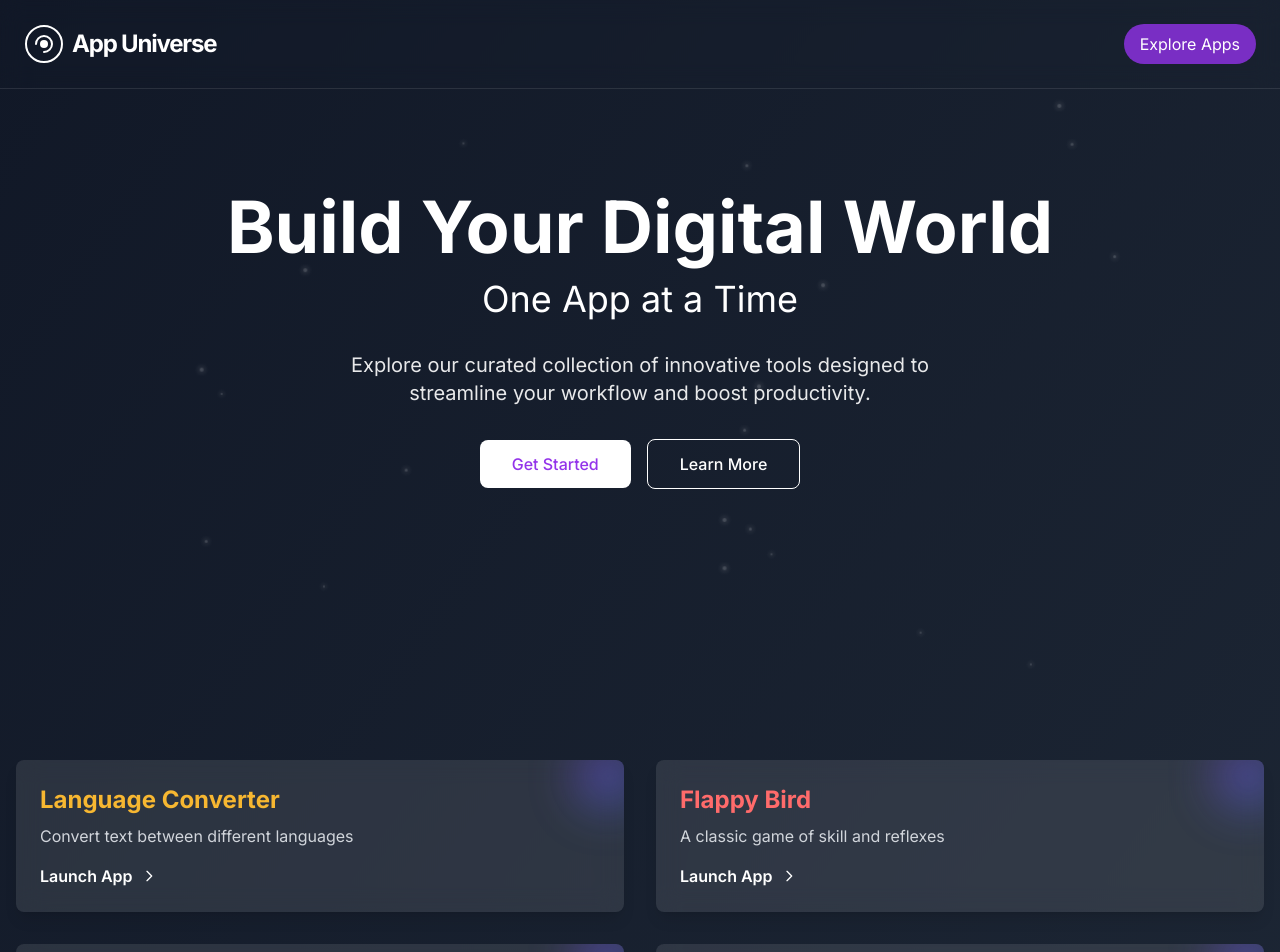
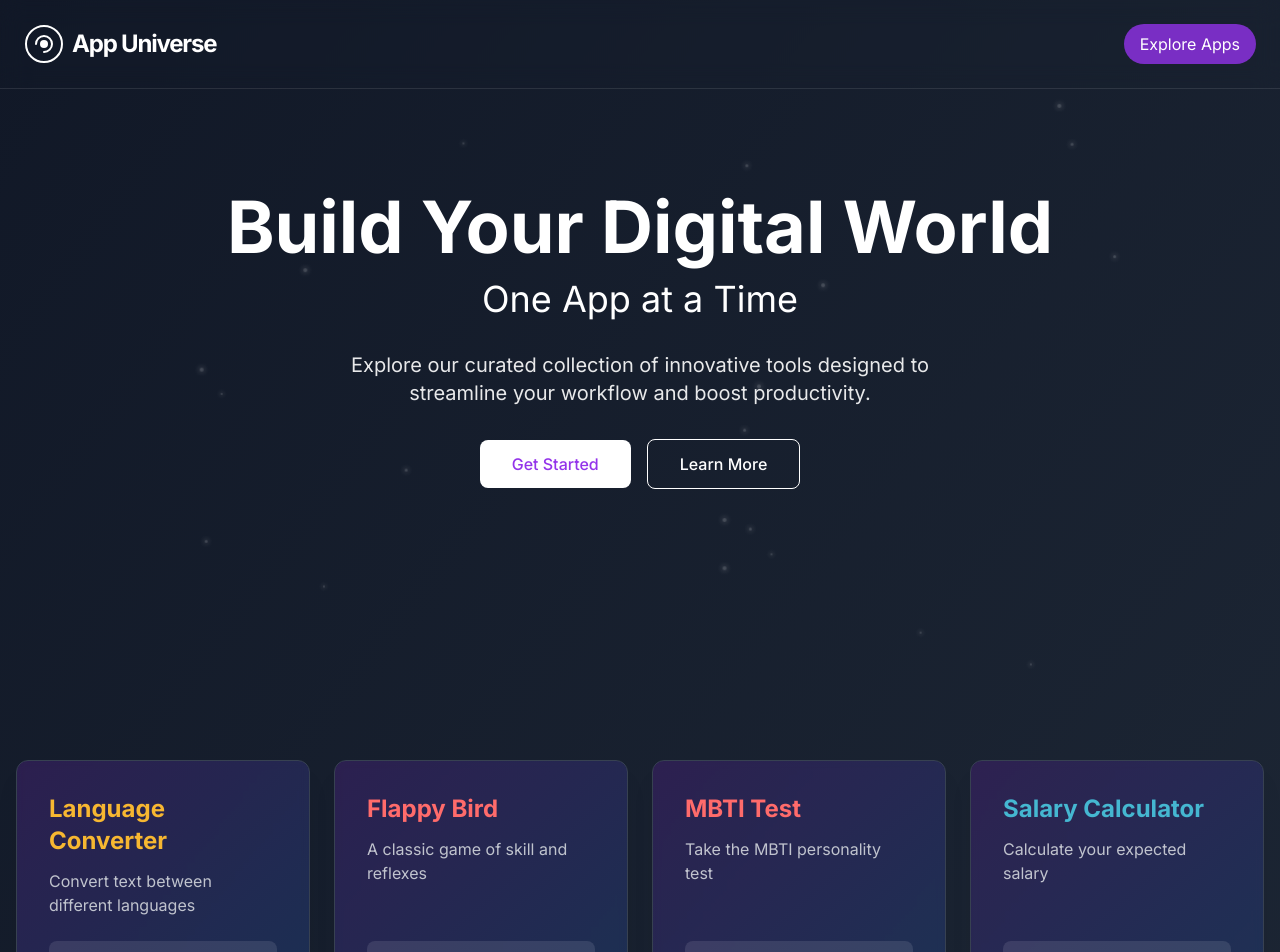
Before and after one commit to cookabc/app-universe, a Next.js app: page / in a window 1280 px wide. Shown: the top 952 px of the page. Built offline with nearby package versions, Linux system fonts and the light colour scheme.

Commit message:
refactor: Update AppGrid component layout and styles

```diff
--- a/src/components/AppGrid.tsx
+++ b/src/components/AppGrid.tsx
@@ -3,49 +3,51 @@ import { motion } from "framer-motion";
 
 export const AppGrid = ({ apps }: { apps: AppData[] }) => {
 	return (
-		<section className="grid grid-cols-1 md:grid-cols-2 gap-8 mt-20">
+		<section className="grid grid-cols-1 sm:grid-cols-2 lg:grid-cols-3 xl:grid-cols-4 gap-6 mt-20">
 			{apps.map((app, index) => (
 				<motion.div
 					key={app.name}
-					className="relative overflow-hidden rounded-lg shadow-lg backdrop-blur-md bg-white bg-opacity-10"
-					whileHover={{ scale: 1.05, rotate: 1 }}
+					className="relative overflow-hidden rounded-xl border border-gray-700 shadow-xl bg-gray-900/50 backdrop-blur-sm"
+					whileHover={{ scale: 1.02, y: -5 }}
 					initial={{ opacity: 0, y: 50 }}
 					animate={{ opacity: 1, y: 0 }}
-					transition={{ duration: 0.5, delay: index * 0.1 }}
+					transition={{ duration: 0.3, delay: index * 0.1 }}
 				>
-					<div className="p-6 h-full flex flex-col justify-between">
+					<div className="p-8 h-full flex flex-col justify-between relative z-10">
 						<div>
 							<h3
-								className="text-2xl font-bold mb-2"
+								className="text-2xl font-bold mb-3"
 								style={{ color: app.color }}
 							>
 								{app.name}
 							</h3>
-							<p className="text-gray-300">{app.description}</p>
+							<p className="text-gray-300/90">{app.description}</p>
 						</div>
 						<motion.a
 							href={app.path}
-							className="inline-flex items-center text-white font-semibold mt-4"
-							whileHover={{ x: 10 }}
+							className="group inline-flex items-center justify-center px-4 py-2 mt-6 bg-white/10 hover:bg-white/20 rounded-lg text-white/90 font-medium transition-all duration-200 ease-in-out"
+							whileHover={{ scale: 1.02 }}
+							title={`Open ${app.name}`}
 						>
-							Launch App
+							<span className="mr-2">Open</span>
 							<svg
-								className="ml-2 h-4 w-4"
+								xmlns="http://www.w3.org/2000/svg"
+								className="h-5 w-5 transform transition-transform duration-200 group-hover:translate-x-1"
 								fill="none"
 								viewBox="0 0 24 24"
 								stroke="currentColor"
+								strokeWidth={2}
 							>
-								<title>Launch App</title>
+								<title>Open</title>
 								<path
 									strokeLinecap="round"
 									strokeLinejoin="round"
-									strokeWidth={2}
-									d="M9 5l7 7-7 7"
+									d="M14 5l7 7m0 0l-7 7m7-7H3"
 								/>
 							</svg>
 						</motion.a>
 					</div>
-					<div className="absolute top-0 right-0 -mt-4 -mr-4 h-16 w-16 rounded-full bg-gradient-to-br from-purple-600 to-blue-500 opacity-50 blur-xl" />
+					<div className="absolute inset-0 bg-gradient-to-br from-purple-600/20 to-blue-500/20" />
 				</motion.div>
 			))}
 		</section>
```
